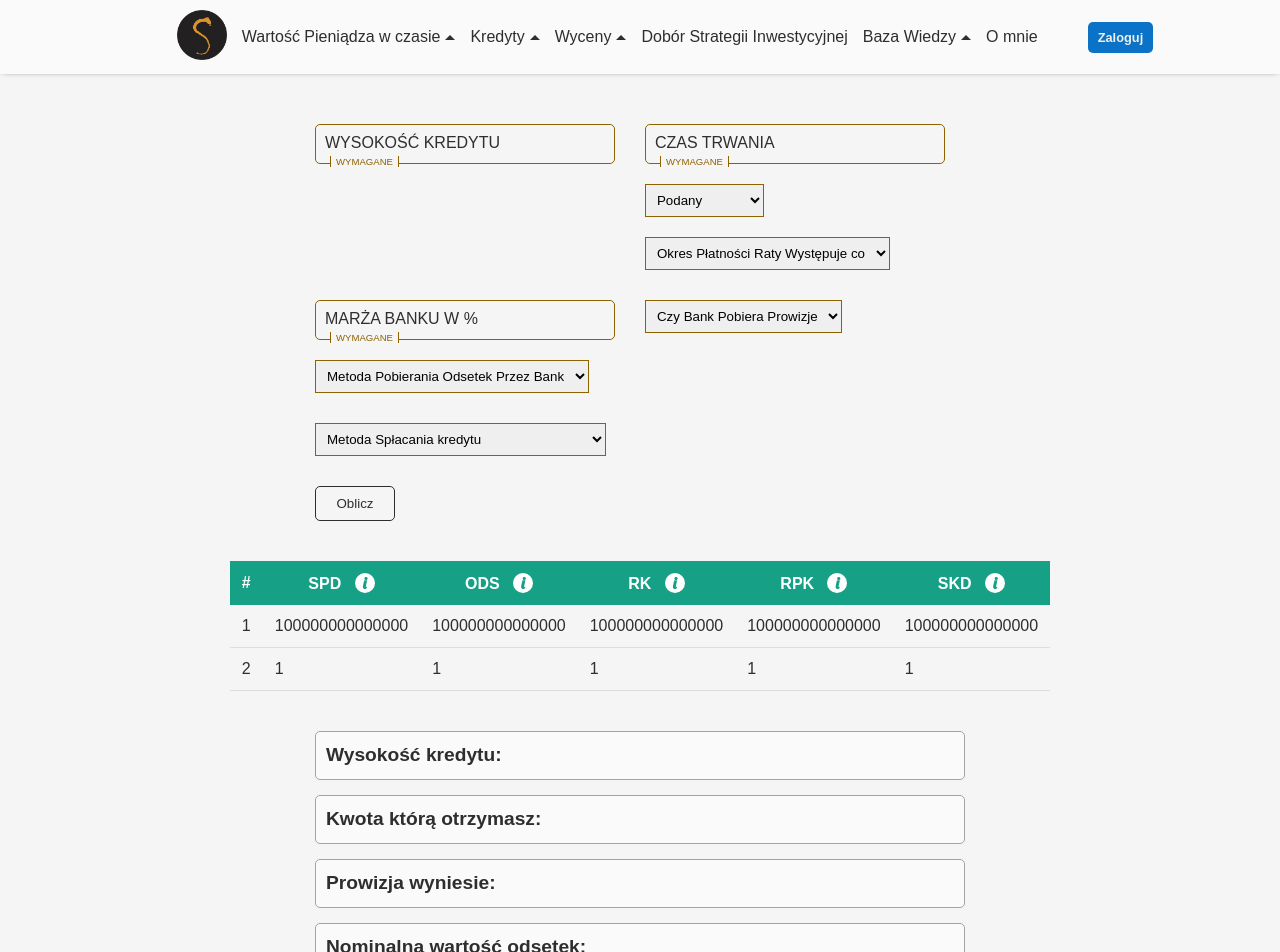
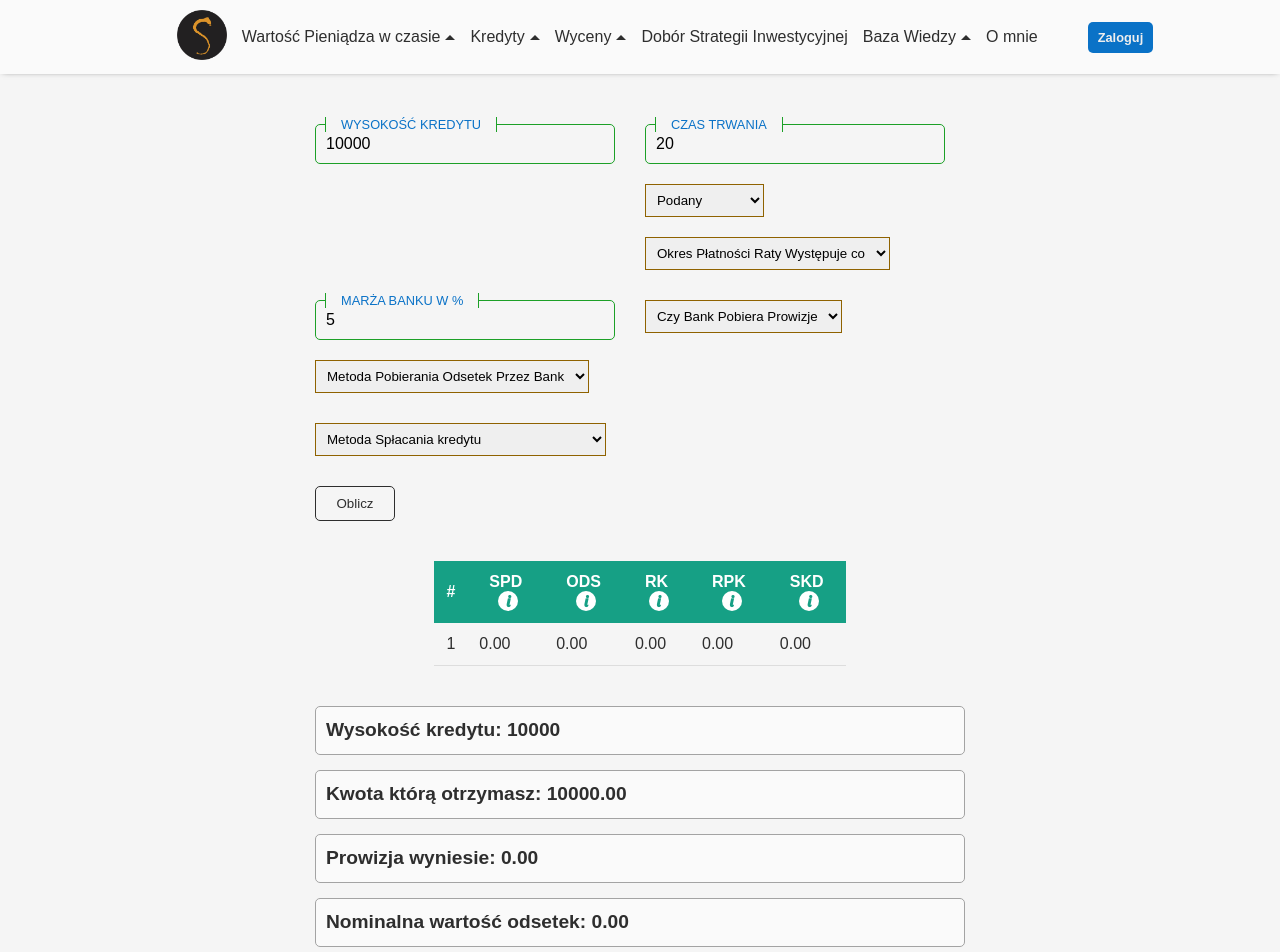
Before and after one commit to Sensaz/TSXFinanse, a React (Vite) app: page /Credits/LoanAmortizationSimulation in a window 1280 px wide. Shown: the top 952 px of the page. Built offline with nearby package versions, Linux system fonts and the light colour scheme.

Commit message:
Preliminary completed functionality loan amortization simulator

```diff
--- a/src/Components/Credits/LoanAmortizationSimulation/FunctionForTest/interestInstallmentsInAdvance.ts
+++ b/src/Components/Credits/LoanAmortizationSimulation/FunctionForTest/interestInstallmentsInAdvance.ts
@@ -4,20 +4,18 @@ import { updateArray, resetArray } from '../simulationAmortizationState.ts'
 const interestInstallmentsInAdvance = (
   loanValue: number,
   totalPaymentPeriods: number,
-  interestForBasePeriod: number,
   dispatch: Dispatch<Action>
 ) => {
+  // Odsetki
+  dispatch(resetArray('interestArr'))
   // Saldo Początkowe Długu
   let initialDebtBalance = loanValue
   dispatch(resetArray('initialDebtBalanceArr'))
-  // Odsetki
-  let interest = initialDebtBalance * interestForBasePeriod
-  dispatch(resetArray('interestArr'))
   // Rata Kapitałowa
   let principalPayment = loanValue / totalPaymentPeriods
   dispatch(resetArray('principalPaymentArr'))
   // Rata Płatności Kredytu
-  let loanPayment = principalPayment + interest
+  let loanPayment = loanValue / totalPaymentPeriods
   dispatch(resetArray('loanPaymentArr'))
   // Saldo Końcowe Długu
   let finalDebtBalance = initialDebtBalance - principalPayment
@@ -29,7 +27,7 @@ const interestInstallmentsInAdvance = (
       value: initialDebtBalance,
     })
   )
-  dispatch(updateArray({ arrayType: 'interestArr', value: interest }))
+  dispatch(updateArray({ arrayType: 'interestArr', value: 0 }))
   dispatch(
     updateArray({ arrayType: 'principalPaymentArr', value: principalPayment })
   )
@@ -50,8 +48,7 @@ const interestInstallmentsInAdvance = (
     )
     // ---------------------------------
     // -- Odsetki ----------------------
-    interest = initialDebtBalance * interestForBasePeriod
-    dispatch(updateArray({ arrayType: 'interestArr', value: interest }))
+    dispatch(updateArray({ arrayType: 'interestArr', value: 0 }))
     // ---------------------------------
     // -- Rata Kapitałowa --------------
     dispatch(
@@ -59,7 +56,6 @@ const interestInstallmentsInAdvance = (
     )
     // ---------------------------------
     // -- Rata Płatności Kredytu -------
-    loanPayment = principalPayment + interest
     dispatch(updateArray({ arrayType: 'loanPaymentArr', value: loanPayment }))
     // ---------------------------------
     // -- Saldo Końcowe Długu ----------
--- a/src/Components/Credits/LoanAmortizationSimulation/LoanAmortizationSimulation.tsx
+++ b/src/Components/Credits/LoanAmortizationSimulation/LoanAmortizationSimulation.tsx
@@ -3,14 +3,14 @@ import LoanAmortizationSimulationForm from './LoanAmortizationSimulationForm'
 import LoanAmortizationSimulationResult from './LoanAmortizationSimulationResult'
 import loanAmortizationCalc from './FunctionForTest/loanAmortizationCalc'
 import { useDispatch } from 'react-redux'
+import numberOfBasePeriodsResult from './FunctionForTest/numberOfBasePeriodsResult'
+import creditDurationInMonths from './FunctionForTest/creditDurationInMonths'
 
 const LoanAmortizationSimulation = () => {
-  const [loanValue, setLoanValue] = useState(0)
-  const [duration, setDuration] = useState(0)
-  const [marginOfTheBank, setMarginOfTheBank] = useState(0)
+  const [loanValue, setLoanValue] = useState(10000)
+  const [duration, setDuration] = useState(20)
+  const [marginOfTheBank, setMarginOfTheBank] = useState(5)
   const [commisionFee, setCommisionFee] = useState(0)
-
-  const dispatch = useDispatch()
 
   const [optionDuration, setOptionDuration] = useState('')
   const [paymentPeriodOfInstallment, setPaymentPeriodOfInstallment] =
@@ -19,6 +19,8 @@ const LoanAmortizationSimulation = () => {
   const [doesTheBankChargeACommission, setDoesTheBankChargeACommission] =
     useState('')
   const [loanRepaymentMethod, setLoanRepaymentMethod] = useState('')
+
+  const dispatch = useDispatch()
 
   const handleSetLoanValue = (e: ChangeEvent<HTMLInputElement>) => {
     setLoanValue(!Number.isNaN(e.target.value) ? parseFloat(e.target.value) : 0)
@@ -58,33 +60,28 @@ const LoanAmortizationSimulation = () => {
     setLoanRepaymentMethod(e.target.value)
   }
 
+  // Czas Trwania w miesiącach
+  const durationInMonths = creditDurationInMonths(duration, optionDuration)
+
+  // Liczba okresów bazowych
+  const { totalPaymentPeriods, basePeriodsPerYear } = numberOfBasePeriodsResult(
+    paymentPeriodOfInstallment,
+    durationInMonths
+  )
+  // Oprocentowanie w okresie bazowym
+  const interestForBasePeriod = marginOfTheBank / basePeriodsPerYear / 100
+
   const calculate = (e: MouseEvent<HTMLButtonElement>) => {
     e.preventDefault()
     loanAmortizationCalc(
       loanValue,
-      duration,
-      marginOfTheBank,
-      commisionFee,
-      optionDuration,
-      paymentPeriodOfInstallment,
+      durationInMonths,
+      totalPaymentPeriods,
+      basePeriodsPerYear,
+      interestForBasePeriod,
       interestAccrualMethod,
-      doesTheBankChargeACommission,
       loanRepaymentMethod,
       dispatch
-    )
-    console.log(
-      loanAmortizationCalc(
-        loanValue,
-        duration,
-        marginOfTheBank,
-        commisionFee,
-        optionDuration,
-        paymentPeriodOfInstallment,
-        interestAccrualMethod,
-        doesTheBankChargeACommission,
-        loanRepaymentMethod,
-        dispatch
-      )
     )
   }
 
@@ -112,7 +109,14 @@ const LoanAmortizationSimulation = () => {
         handleSetLoanRepaymentMethod={handleSetLoanRepaymentMethod}
         calculate={calculate}
       />
-      <LoanAmortizationSimulationResult />
+      <LoanAmortizationSimulationResult
+        loanValue={loanValue}
+        commisionFee={commisionFee}
+        interestForBasePeriod={interestForBasePeriod}
+        totalPaymentPeriods={totalPaymentPeriods}
+        doesTheBankChargeACommission={doesTheBankChargeACommission}
+        interestAccrualMethod={interestAccrualMethod}
+      />
     </>
   )
 }
--- a/src/Components/Credits/LoanAmortizationSimulation/LoanAmortizationSimulationForm.tsx
+++ b/src/Components/Credits/LoanAmortizationSimulation/LoanAmortizationSimulationForm.tsx
@@ -51,7 +51,6 @@ const LoanAmortizationSimulationForm = ({
     (state: any) => state.navigationForSmallDevice.flag
   )
   const modalStoreState = useSelector((state: any) => state.modalStore.flag)
-
   const checkTabIndex =
     navigationForSmallDeviceState || modalStoreState ? -1 : 1
   return (
--- a/src/Components/Credits/LoanAmortizationSimulation/LoanAmortizationSimulationResult.tsx
+++ b/src/Components/Credits/LoanAmortizationSimulation/LoanAmortizationSimulationResult.tsx
@@ -3,13 +3,30 @@ import { modalStoreValue } from '../../Global/globalStore.ts'
 import '../../../Styles/Table.sass'
 import '../../../Styles/Result.sass'
 import Modal from '../../Global/Modal.tsx'
-import { useEffect, useState } from 'react'
+import { useState } from 'react'
+import nominalCommisionFee from './FunctionForTest/nominalCommisionFee.ts'
 
 type modalContentType = {
   [key: string]: string
 }
 
-const LoanAmortizationSimulationResult = () => {
+type LoanAmortizationSimulationResultType = {
+  loanValue: number
+  commisionFee: number
+  interestForBasePeriod: number
+  totalPaymentPeriods: number
+  doesTheBankChargeACommission: string
+  interestAccrualMethod: string
+}
+
+const LoanAmortizationSimulationResult = ({
+  loanValue,
+  commisionFee,
+  interestForBasePeriod,
+  totalPaymentPeriods,
+  doesTheBankChargeACommission,
+  interestAccrualMethod,
+}: LoanAmortizationSimulationResultType) => {
   const navigationForSmallDeviceState = useSelector(
     (state: any) => state.navigationForSmallDevice.flag
   )
@@ -31,6 +48,12 @@ const LoanAmortizationSimulationResult = () => {
     SKD: 'Rozwinięciem skrótu jest Saldo Końcowe Długu oznacza ono jaki jest nasz stan zadłużenia po zapłacie raty kapitałowej (RK) czyli ile jeszcze musimy oddać bankowi bez odsetek, wynik ten stanowi saldo początkowe długu (SPD) na początek następnego okresu',
   }
 
+  const valueOfFee = nominalCommisionFee(
+    loanValue,
+    commisionFee,
+    doesTheBankChargeACommission
+  )
+
   const handleOnModal = (e: any) => {
     const title = e.target.getAttribute('data-info')
     setModalData({
@@ -39,28 +62,89 @@ const LoanAmortizationSimulationResult = () => {
     })
     dispatch(modalStoreValue.setTrueFlag())
   }
-
   const {
     initialDebtBalanceArr,
     interestArr,
+    principalPaymentArr,
     loanPaymentArr,
-    principalPaymentArr,
     finalDebtBalanceArr,
   } = useSelector((state: any) => state.arraySlice)
 
-  console.log(initialDebtBalanceArr)
-  console.log(interestArr)
-  console.log(loanPaymentArr)
-  console.log(principalPaymentArr)
-  console.log(finalDebtBalanceArr)
-  let result
-  useEffect(() => {}, [
+  const loanAmortizationResults = [
     initialDebtBalanceArr,
     interestArr,
+    principalPaymentArr,
     loanPaymentArr,
-    principalPaymentArr,
     finalDebtBalanceArr,
-  ])
+  ]
+
+  const result = initialDebtBalanceArr.map((_: any, index: number) => (
+    <tr key={index} className="table__body-row">
+      <td className="table__body-short">{index + 1}</td>
+      {loanAmortizationResults.map((el) => {
+        return (
+          <td key={index * 2} className="table__body-short">
+            {el[index].toFixed(2)}
+          </td>
+        )
+      })}
+    </tr>
+  ))
+
+  const checkLoanAmortizationResultsIsNotEmpty =
+    initialDebtBalanceArr.length === 0 ? (
+      <tr className="table__body-row">
+        <td className="table__body-short">1</td>
+        <td className="table__body-short">0.00</td>
+        <td className="table__body-short">0.00</td>
+        <td className="table__body-short">0.00</td>
+        <td className="table__body-short">0.00</td>
+        <td className="table__body-short">0.00</td>
+      </tr>
+    ) : (
+      result
+    )
+
+  let totalInterestInInterestPaidInAdvance = 0
+  let totalInterest = 0
+
+  initialDebtBalanceArr.forEach((el: number) => {
+    if (interestAccrualMethod === 'InterestPaidInAdvance')
+      totalInterestInInterestPaidInAdvance += el * (interestForBasePeriod / 100)
+    totalInterest += el * interestForBasePeriod
+  })
+
+  // Wysokość kredytu
+  const loanAmount = loanValue
+
+  // Kwota którą otrzymasz
+  const amountYouWillReceive = (
+    loanValue -
+    valueOfFee -
+    totalInterestInInterestPaidInAdvance
+  ).toFixed(2)
+
+  // Prowizja wyniesie
+  const commissionWillBe = (
+    valueOfFee + totalInterestInInterestPaidInAdvance
+  ).toFixed(2)
+
+  // Nominalna wartość odsetek
+  const nominalInterestValue = totalInterest.toFixed(2)
+
+  // Nominalnie łącznie oddasz bankowi
+  const repaymentNominal = (loanValue + totalInterest + valueOfFee).toFixed(2)
+
+  // RRSO wyniesie
+  const annualPercentageRate = (
+    (Math.pow(1 + interestForBasePeriod, totalPaymentPeriods) - 1) *
+    100
+  ).toFixed(2)
+
+  // console.log(interestForBasePeriod)
+  // const presentValueAnnuityFactor =
+  //   (1 - 1 / Math.pow(1 + interestForBasePeriod, totalPaymentPeriods)) /
+  //   interestForBasePeriod
 
   return (
     <>
@@ -129,43 +213,28 @@ const LoanAmortizationSimulationResult = () => {
           </tr>
         </thead>
         <tbody className="table__body">
-          <tr className="table__body-row">
-            <td className="table__body-short">1</td>
-            <td className="table__body-short">100000000000000</td>
-            <td className="table__body-short">100000000000000</td>
-            <td className="table__body-short">100000000000000</td>
-            <td className="table__body-short">100000000000000</td>
-            <td className="table__body-short">100000000000000</td>
-          </tr>
-          <tr className="table__body-row">
-            <td className="table__body-short">2</td>
-            <td className="table__body-short">1</td>
-            <td className="table__body-short">1</td>
-            <td className="table__body-short">1</td>
-            <td className="table__body-short">1</td>
-            <td className="table__body-short">1</td>
-          </tr>
+          {checkLoanAmortizationResultsIsNotEmpty}
         </tbody>
       </table>
 
       <div className="result">
         <h2 tabIndex={checkTabIndex} className="result__item">
-          Wysokość kredytu:{' '}
+          Wysokość kredytu: {loanAmount}
         </h2>
         <h2 tabIndex={checkTabIndex} className="result__item">
-          Kwota którą otrzymasz:{' '}
+          Kwota którą otrzymasz: {amountYouWillReceive}
         </h2>
         <h2 tabIndex={checkTabIndex} className="result__item">
-          Prowizja wyniesie:
+          Prowizja wyniesie: {commissionWillBe}
         </h2>
         <h2 tabIndex={checkTabIndex} className="result__item">
-          Nominalna wartość odsetek:{' '}
+          Nominalna wartość odsetek: {nominalInterestValue}
         </h2>
         <h2 tabIndex={checkTabIndex} className="result__item">
-          Nominalnie łącznie oddasz bankowi:{' '}
+          Nominalnie oddasz bankowi: {repaymentNominal}
         </h2>
         <h2 tabIndex={checkTabIndex} className="result__item">
-          RRSO wyniesie:{' '}
+          RRSO wyniesie: {annualPercentageRate}
         </h2>
       </div>
     </>
```
Also changed, not shown: src/Components/Credits/LoanAmortizationSimulation/FunctionForTest/decreasingInstallmentsResults.ts (+14 -8 lines), src/Components/Credits/LoanAmortizationSimulation/FunctionForTest/loanAmortizationCalc.ts (+4 -37 lines).
